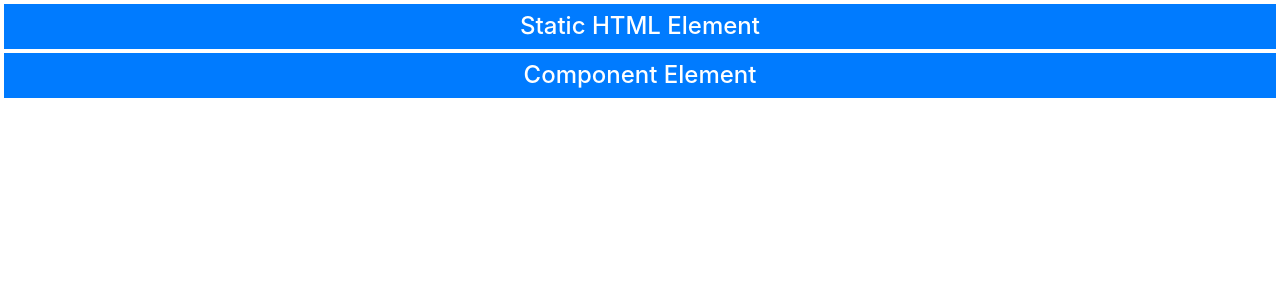
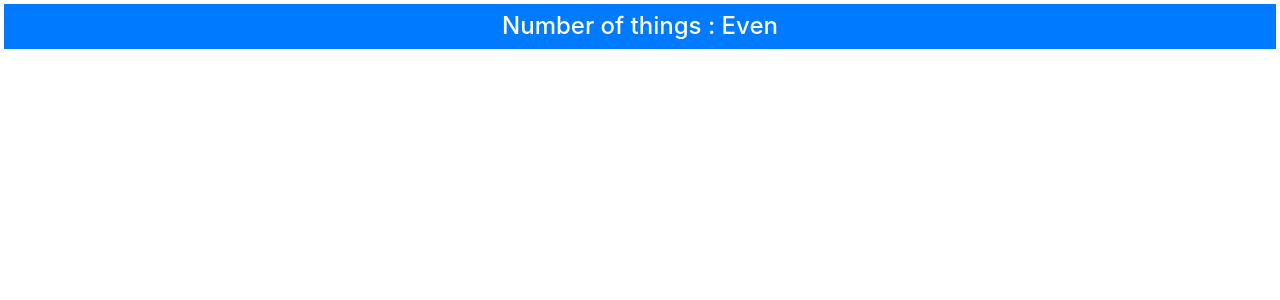
Before and after one commit to JaeyoonCheon/react_project, a React (Create React App) app in the folder primer/: page / in a window 1280 px wide. Shown: the top 300 px of the page. Built offline with nearby package versions, Linux system fonts and the light colour scheme.

Commit message:
HTML/CSS/JS example static/dynamic html

```diff
--- a/primer/public/index.html
+++ b/primer/public/index.html
@@ -5,10 +5,20 @@
     <title>Primer</title>
   </head>
   <body>
-    <h4 class="bg-primary text-white text-center p-2 m-1">
+    <!-- <h4 class="bg-primary text-white text-center p-2 m-1">
       Static HTML Element
     </h4>
-    <div id="domParent"></div>
+    <div class="text-center m-2">
+      <div>This is a span element</div>
+      <div>THis is another span element</div>
+    </div>
+    <div id="domParent"></div> -->
     <div id="root"></div>
+    <!-- <script>
+      let element = document.createElement("h4");
+      element.className = "bg-primary text-white text-center p-2 m-1";
+      element.textContent = "DOM API HTML Element";
+      document.getElementById("domParent").appendChild(element);
+    </script> -->
   </body>
 </html>
--- a/primer/src/App.js
+++ b/primer/src/App.js
@@ -1,9 +1,10 @@
 import React, { Component } from "react";
 
+const count = 4;
 export default class App extends Component {
   render = () => (
     <h4 className="bg-primary text-white text-center p-2 m-1">
-      Component Element
+      Number of things : {count % 2 === 0 ? "Even" : "Odd"}
     </h4>
   );
 }
```
